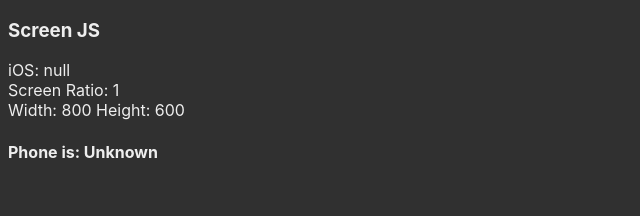
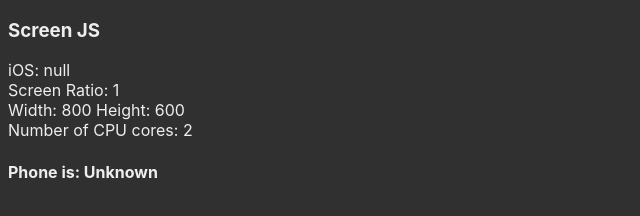
Before and after one commit to LIKVIDATOR1337/likvidator1337.github.io, a plain HTML site: page testr.html in a window 1280 px wide. Shown: the whole page, without its empty margins (0-640 px from the left). Drawn offline with Linux system fonts and the light colour scheme.

Commit message:
Add files via upload

```diff
--- a/testr.html
+++ b/testr.html
@@ -17,6 +17,7 @@
 	<div id="ios"></div>
 	<div id="ratio"></div>
 	<div id="screen"></div>
+	<div id="cpu"></div>
 	<h4 id="predict"></h4>
 </body>
 <script>
@@ -41,5 +42,12 @@ if (phone_os == '16.7.8' && ratio == 2 && h == 667 && w == 375) {
 else {
 	document.getElementById('predict').innerText = `Phone is: Unknown`;
 }
+if (navigator.hardwareConcurrency) {
+  document.getElementById('cpu').innerText = `Number of CPU cores: ${navigator.hardwareConcurrency}`;
+} else {
+  document.getElementById('cpu').innerText = `Number of CPU cores not available.`;
+}
+
 </script>
 </html>
+<!-- iphone 11 - 17.3.1 ratio 2 w:414 h: 896 -->
```
